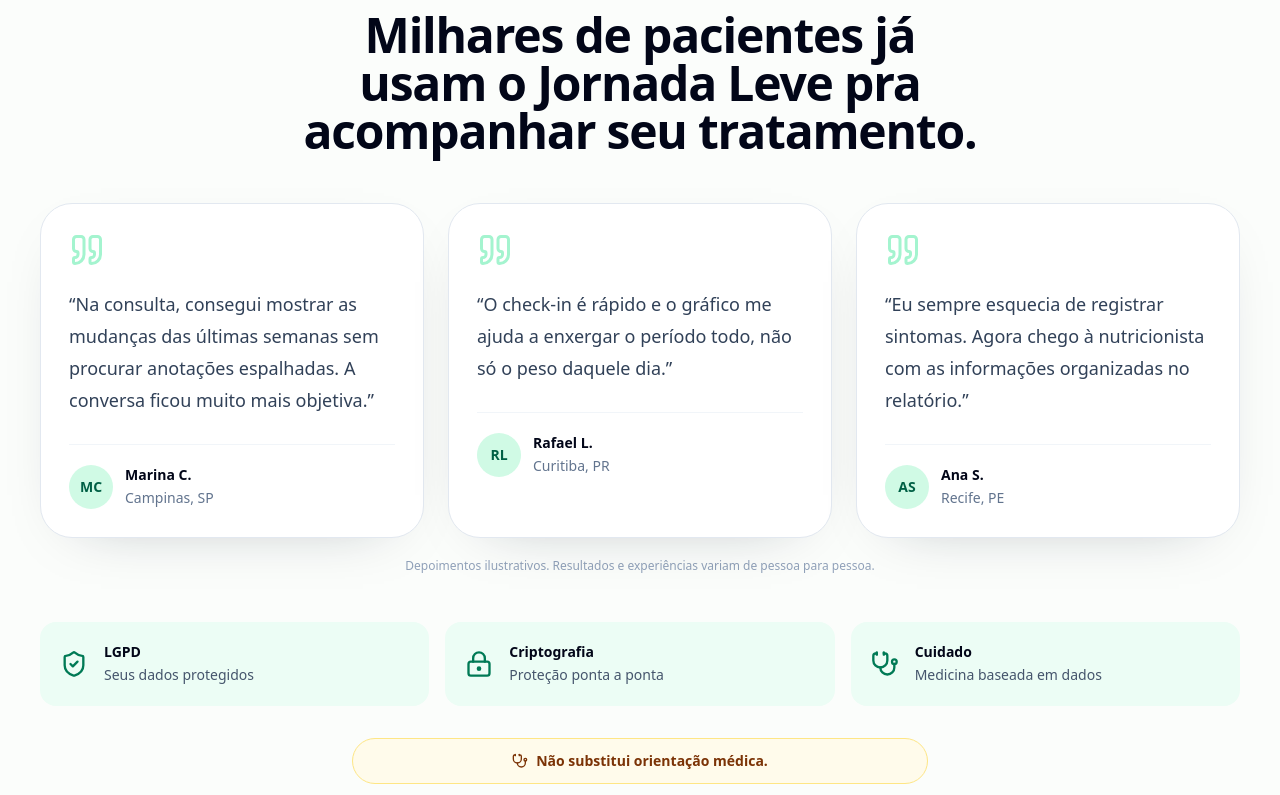
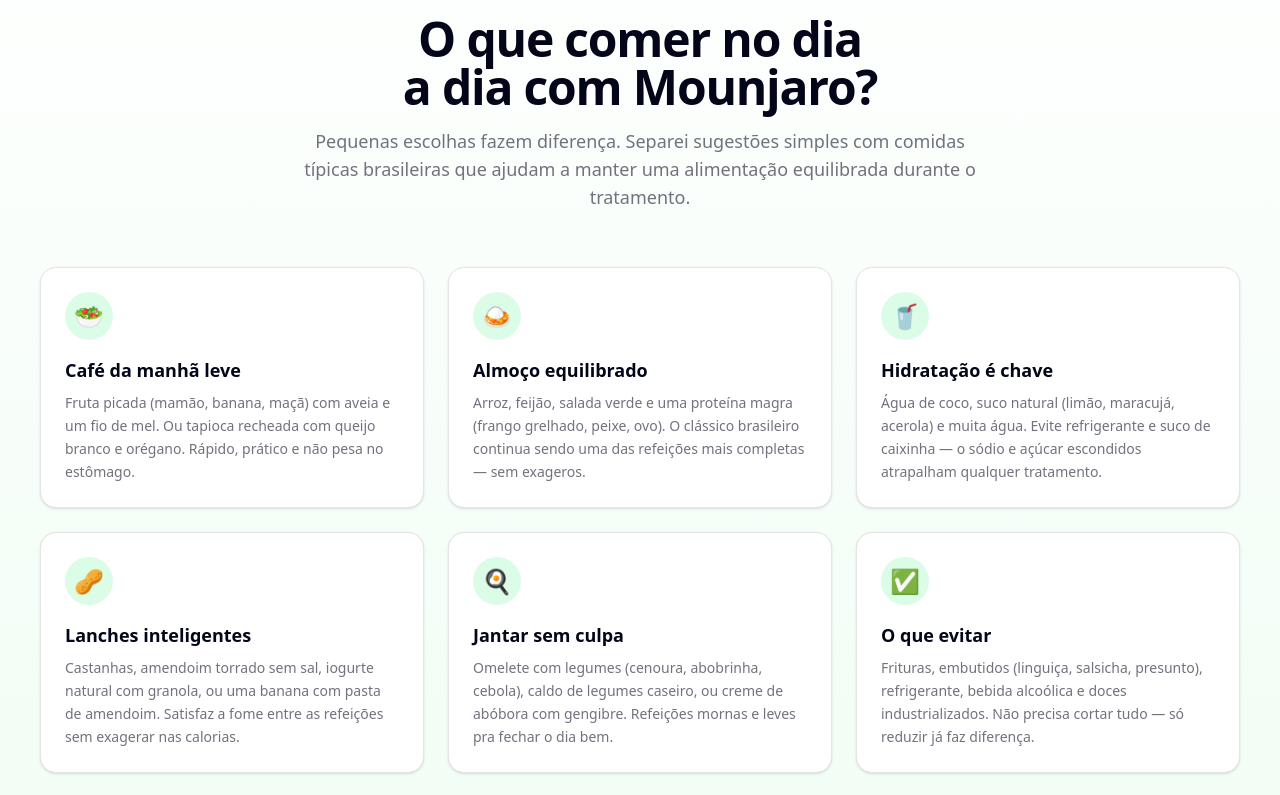
Before and after one commit to EduardoKainan/jornada-leve-saas, a Next.js app in the folder apps/web/: page / in a window 1280 px wide. Shown: the part 3605-4400 px from the top of the page. Built offline with nearby package versions, Linux system fonts and the light colour scheme; no server answers.

Commit message:
feat: Seção de alimentação para Mounjaro na landing page

```diff
--- a/apps/web/src/app/page.tsx
+++ b/apps/web/src/app/page.tsx
@@ -362,6 +362,90 @@ export default function LandingPage() {
           </div>
         </section>
 
+        {/* ═══════ Alimentação — Mounjaro ═══════ */}
+        <section className="bg-gradient-to-b from-white to-green-50 py-20 sm:py-28" aria-labelledby="alimentacao-title">
+          <div className="mx-auto max-w-7xl px-5 sm:px-8 lg:px-10">
+            <div className="mx-auto max-w-2xl text-center">
+              <span className="inline-block rounded-full bg-green-100 px-4 py-1.5 text-xs font-semibold text-green-700 uppercase tracking-wide">
+                Dicas práticas
+              </span>
+              <h2 id="alimentacao-title" className="mt-4 text-balance text-3xl font-bold tracking-tight sm:text-5xl">
+                O que comer no dia a dia com Mounjaro?
+              </h2>
+              <p className="mt-4 text-lg text-muted-foreground">
+                Pequenas escolhas fazem diferença. Separei sugestões simples com comidas típicas brasileiras
+                que ajudam a manter uma alimentação equilibrada durante o tratamento.
+              </p>
+            </div>
+
+            <div className="mt-14 grid gap-6 sm:grid-cols-2 lg:grid-cols-3">
+              {/* Card 1 */}
+              <div className="rounded-2xl border bg-white p-6 shadow-sm transition-shadow hover:shadow-md">
+                <div className="flex size-12 items-center justify-center rounded-full bg-green-100 text-2xl">🥗</div>
+                <h3 className="mt-4 font-semibold text-lg">Café da manhã leve</h3>
+                <p className="mt-2 text-sm text-muted-foreground leading-relaxed">
+                  Fruta picada (mamão, banana, maçã) com aveia e um fio de mel. Ou tapioca recheada com
+                  queijo branco e orégano. Rápido, prático e não pesa no estômago.
+                </p>
+              </div>
+
+              {/* Card 2 */}
+              <div className="rounded-2xl border bg-white p-6 shadow-sm transition-shadow hover:shadow-md">
+                <div className="flex size-12 items-center justify-center rounded-full bg-green-100 text-2xl">🍛</div>
+                <h3 className="mt-4 font-semibold text-lg">Almoço equilibrado</h3>
+                <p className="mt-2 text-sm text-muted-foreground leading-relaxed">
+                  Arroz, feijão, salada verde e uma proteína magra (frango grelhado, peixe, ovo).
+                  O clássico brasileiro continua sendo uma das refeições mais completas — sem exageros.
+                </p>
+              </div>
+
+              {/* Card 3 */}
+              <div className="rounded-2xl border bg-white p-6 shadow-sm transition-shadow hover:shadow-md">
+                <div className="flex size-12 items-center justify-center rounded-full bg-green-100 text-2xl">🥤</div>
+                <h3 className="mt-4 font-semibold text-lg">Hidratação é chave</h3>
+                <p className="mt-2 text-sm text-muted-foreground leading-relaxed">
+                  Água de coco, suco natural (limão, maracujá, acerola) e muita água. Evite refrigerante
+                  e suco de caixinha — o sódio e açúcar escondidos atrapalham qualquer tratamento.
+                </p>
+              </div>
+
+              {/* Card 4 */}
+              <div className="rounded-2xl border bg-white p-6 shadow-sm transition-shadow hover:shadow-md">
+                <div className="flex size-12 items-center justify-center rounded-full bg-green-100 text-2xl">🥜</div>
+                <h3 className="mt-4 font-semibold text-lg">Lanches inteligentes</h3>
+                <p className="mt-2 text-sm text-muted-foreground leading-relaxed">
+                  Castanhas, amendoim torrado sem sal, iogurte natural com granola, ou uma banana com
+                  pasta de amendoim. Satisfaz a fome entre as refeições sem exagerar nas calorias.
+                </p>
+              </div>
+
+              {/* Card 5 */}
+              <div className="rounded-2xl border bg-white p-6 shadow-sm transition-shadow hover:shadow-md">
+                <div className="flex size-12 items-center justify-center rounded-full bg-green-100 text-2xl">🍳</div>
+                <h3 className="mt-4 font-semibold text-lg">Jantar sem culpa</h3>
+                <p className="mt-2 text-sm text-muted-foreground leading-relaxed">
+                  Omelete com legumes (cenoura, abobrinha, cebola), caldo de legumes caseiro, ou
+                  creme de abóbora com gengibre. Refeições mornas e leves pra fechar o dia bem.
+                </p>
+              </div>
+
+              {/* Card 6 */}
+              <div className="rounded-2xl border bg-white p-6 shadow-sm transition-shadow hover:shadow-md">
+                <div className="flex size-12 items-center justify-center rounded-full bg-green-100 text-2xl">✅</div>
+                <h3 className="mt-4 font-semibold text-lg">O que evitar</h3>
+                <p className="mt-2 text-sm text-muted-foreground leading-relaxed">
+                  Frituras, embutidos (linguiça, salsicha, presunto), refrigerante, bebida alcoólica
+                  e doces industrializados. Não precisa cortar tudo — só reduzir já faz diferença.
+                </p>
+              </div>
+            </div>
+
+            <p className="mt-10 text-center text-xs text-muted-foreground">
+              ⚕️ Essas são sugestões gerais. Consulte seu nutricionista para um plano alimentar adequado ao seu tratamento.
+            </p>
+          </div>
+        </section>
+
         <section className="py-20 sm:py-28" aria-labelledby="depoimentos-title">
           <div className="mx-auto max-w-7xl px-5 sm:px-8 lg:px-10">
             <div className="mx-auto max-w-3xl text-center">
```
